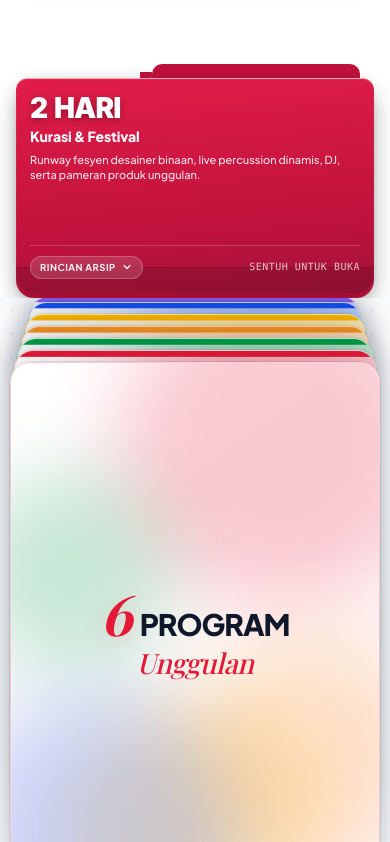
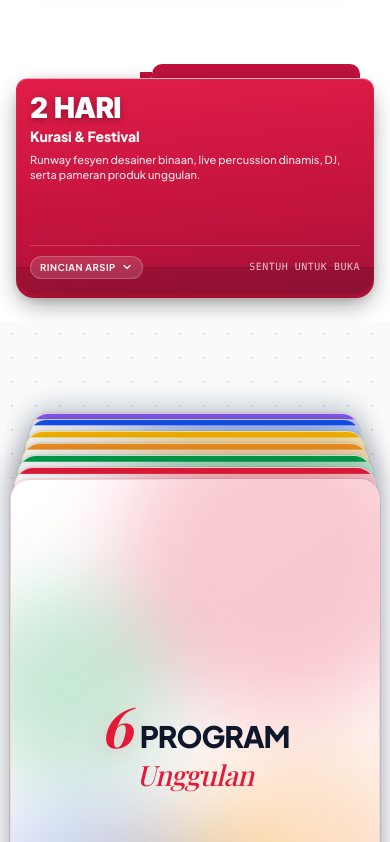
Before and after one commit to Syd-max/pride-industri-2026, a Next.js app: page / in a window 390 px wide. Shown: the part 4146-4988 px from the top of the page. Built offline with nearby package versions, Linux system fonts and the light colour scheme.

Commit message:
fix(deck): center activities card deck on mobile and restore natural section spacing

```diff
--- a/src/components/sections/AboutSection.tsx
+++ b/src/components/sections/AboutSection.tsx
@@ -60,7 +60,7 @@ export default function AboutSection() {
   return (
     <section
       id="about"
-      className="relative pt-10 pb-0 sm:pt-14 sm:pb-6 lg:py-16 bg-white overflow-hidden"
+      className="relative pt-10 pb-6 sm:pt-14 sm:pb-8 lg:py-16 bg-white overflow-hidden"
       aria-label="Tentang PRIDE Industri 2026"
     >
       {/* Background Architectural Accent: Subtle Blueprint Dot Grid & Ambient Warm Mesh */}
--- a/src/components/sections/ActivitiesDeckSection.tsx
+++ b/src/components/sections/ActivitiesDeckSection.tsx
@@ -64,7 +64,7 @@ export default function ActivitiesDeckSection() {
         // This card is currently peeling down or has already peeled off the bottom of the screen
         const peelAmount = clamp(-depth, 0, 1);
         const easedPeel = easeInOutCubic(peelAmount);
-        const translateYPercent = easedPeel * 160; // Slides smoothly past bottom viewport edge
+        const translateYPercent = easedPeel * 140; // Slides smoothly past bottom viewport edge
         card.style.transform = `translate3d(0, ${translateYPercent.toFixed(2)}%, 0) scale(1)`;
         card.style.pointerEvents = peelAmount > 0.15 ? 'none' : 'auto';
         card.classList.add('is-peeled');
--- a/src/components/sections/activities-deck.css
+++ b/src/components/sections/activities-deck.css
@@ -625,18 +625,18 @@
    ========================================================================== */
 @media (max-width: 768px) {
   .activities-stage {
-    align-items: flex-start;
+    align-items: center;
     justify-content: center;
-    padding-top: calc(56px + 10px);
-    padding-bottom: 12px;
+    padding-top: 0;
+    padding-bottom: 0;
     padding-left: 14px;
     padding-right: 14px;
   }
 
   .activities-deck-container {
     width: calc(100vw - 28px);
-    height: min(580px, calc(100dvh - 78px));
-    max-height: 600px;
+    height: min(560px, calc(100dvh - 80px));
+    max-height: 580px;
     margin: 0 auto;
   }
 
@@ -698,18 +698,18 @@
 
 @media (max-width: 480px) {
   .activities-stage {
-    align-items: flex-start;
+    align-items: center;
     justify-content: center;
-    padding-top: calc(56px + 8px);
-    padding-bottom: 10px;
+    padding-top: 0;
+    padding-bottom: 0;
     padding-left: 10px;
     padding-right: 10px;
   }
 
   .activities-deck-container {
     width: calc(100vw - 20px);
-    height: min(540px, calc(100dvh - 74px));
-    max-height: 560px;
+    height: min(530px, calc(100dvh - 76px));
+    max-height: 550px;
     margin: 0 auto;
   }
 
```
